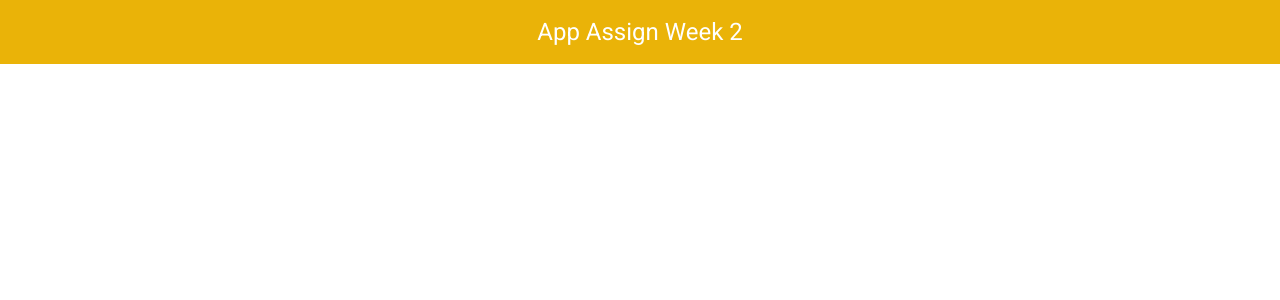
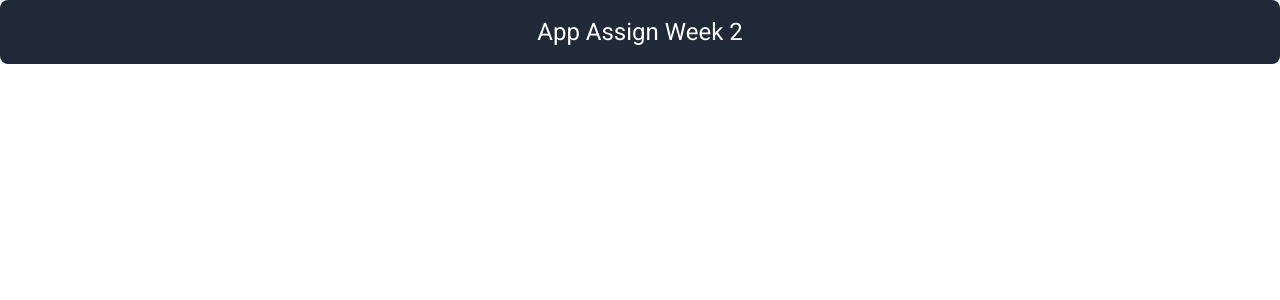
Before and after one commit to diokoutech/app_assign_week_2, an Angular app: page / in a window 1280 px wide. Shown: the top 300 px of the page. Built offline with nearby package versions, Linux system fonts and the light colour scheme.

Commit message:
update readme

```diff
--- a/src/app/app.component.html
+++ b/src/app/app.component.html
@@ -1,3 +1,3 @@
-<h1 class="bg-yellow-500 p-4 text-center text-white">
+<h1 class="bg-gray-800 rounded-lg p-4 text-center text-white">
   App Assign Week 2
 </h1>
--- a/src/app/app.module.ts
+++ b/src/app/app.module.ts
@@ -13,6 +13,7 @@ import { BrowserAnimationsModule } from '@angular/platform-browser/animations';
     BrowserModule,
     AppRoutingModule,
     BrowserAnimationsModule,
+
   ],
   providers: [],
   bootstrap: [AppComponent]
```
Also changed, not shown: 1 other file (tests, documents, lock files or other folders).
